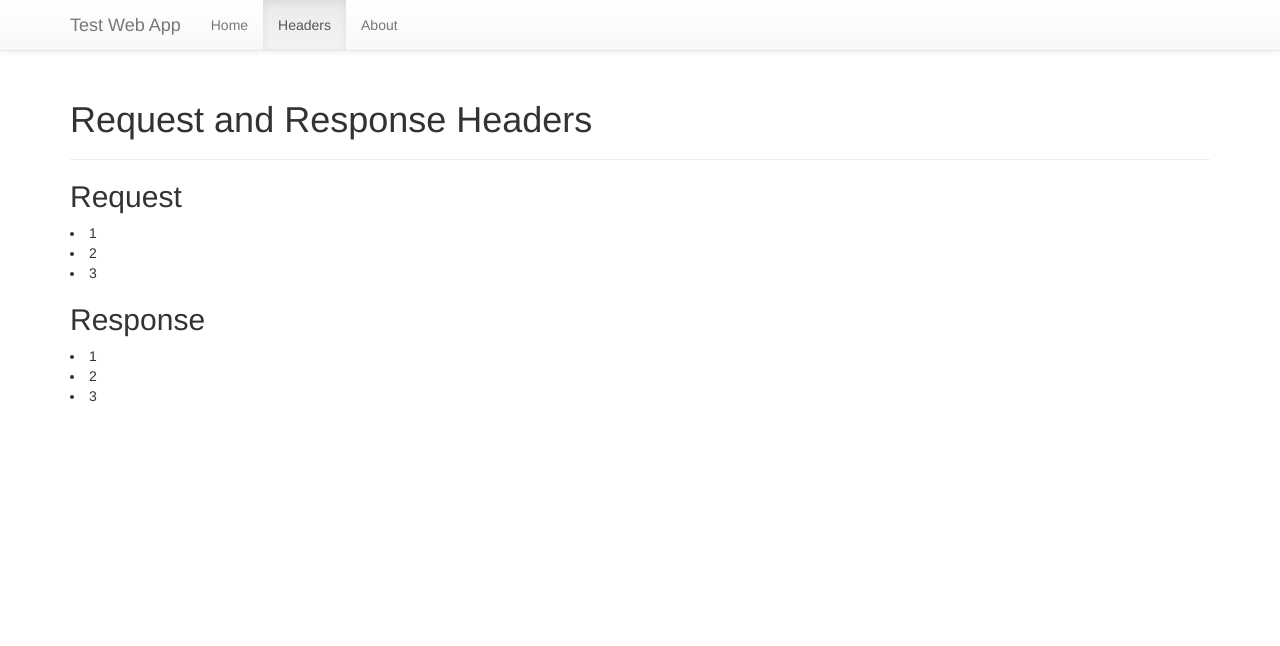
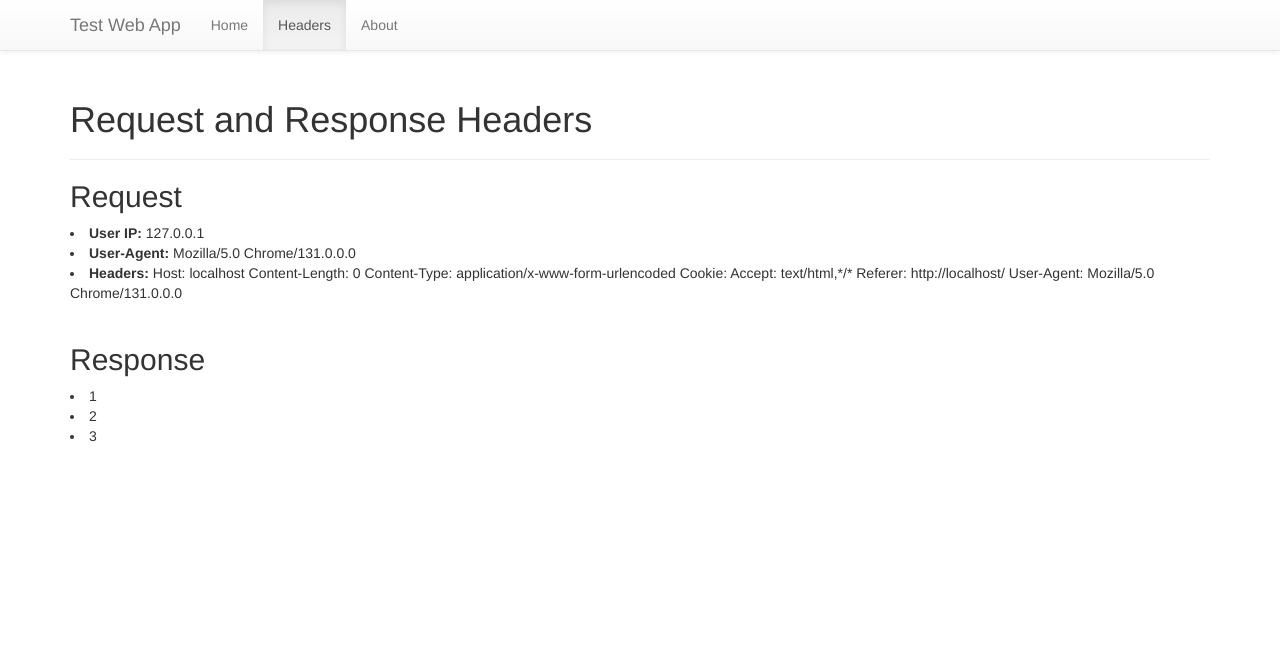
Before and after one commit to fmrosa/pxtestapp, a Flask app: page /headers in a window 1280 px wide. Shown: the top 646 px of the page. Run offline with Flask 2, Linux system fonts and the light colour scheme; some libraries are stand-ins or nearby versions.

Commit message:
added headers

```diff
--- a/app.py
+++ b/app.py
@@ -52,7 +52,12 @@ def about():
 
 @app.route('/headers')
 def headers():
-    return render_template('pages/headers.html')
+    headers = {
+    "user_ip" : request.remote_addr,
+    "reqReaders" : request.headers,
+    "user-agent" : request.headers.get('User-Agent')
+    }
+    return render_template('pages/headers.html', headers=headers)
 
 @app.route('/login')
 def login():
--- a/templates/pages/headers.html
+++ b/templates/pages/headers.html
@@ -6,9 +6,10 @@
   <h1>Request and Response Headers</h1>
 </div>
 <p><h2>Request</h2></p>
-<li>1</li>
-<li>2</li>
-<li>3</li>
+<li><b>User IP:</b> {{headers['user_ip']}}</li>
+<li><b>User-Agent:</b> {{headers['user-agent']}}</li>
+<li><b>Headers:</b> {{headers['reqReaders']}}</li>
+<br>
 <p><h2>Response</h2></p>
 <li>1</li>
 <li>2</li>
```
